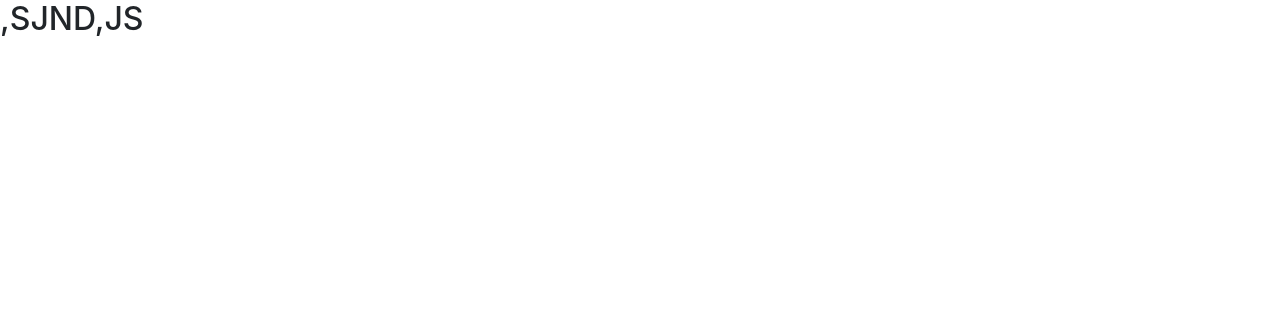
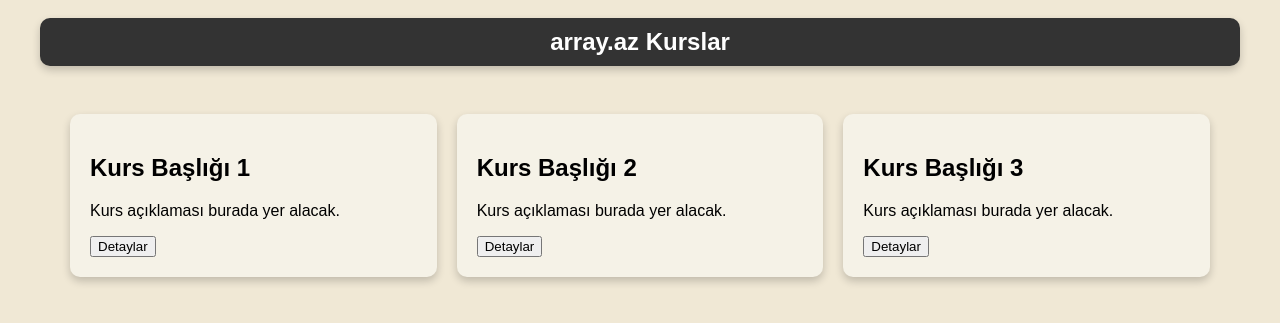
Before and after one commit to FakeScript0/ArrayAzProject, a Django app: page /cource/teacher/ in a window 1280 px wide. Before the commit the part shown is almost empty. Shown: the top 323 px of the page. Run offline with Django 4.2, Linux system fonts and the light colour scheme; some libraries are stand-ins or nearby versions.

Commit message:
manage.py revision

```diff
--- a/templates/course_teacher.html
+++ b/templates/course_teacher.html
@@ -1,4 +1,104 @@
-{% extends "layout.html" %}
-{% block body %}
-<h2>,SJND,JS</h2>
-{% endblock body %}
+<!DOCTYPE html>
+<html lang="en">
+<head>
+    <meta charset="UTF-8">
+    <meta name="viewport" content="width=device-width, initial-scale=1.0">
+    <title>array.az Kurslar</title>
+    <style>
+        /* Sayfa Arka Planı */
+        html, body {
+            background-color: #f0e8d5; /* Sayfa arka plan rengi */
+            margin: 0;
+            padding: 0;
+        }
+
+        /* Navbar */
+        .navbar {
+            background-color: #333;
+            padding: 10px;
+            color: white;
+            text-align: center;
+            border-radius: 10px; /* Köşeleri yuvarlat */
+            box-shadow: 0 4px 8px rgba(0, 0, 0, 0.2);
+        }
+
+        /* Navbar Başlık */
+        .navbar h1 {
+            margin: 0;
+            padding: 0;
+            font-size: 24px;
+        }
+
+        /* Kurs Kartları */
+        .course-card {
+            background-color: #f5f2e7; /* Bej arka plan rengi */
+            margin: 10px;
+            padding: 20px;
+            border-radius: 10px;
+            box-shadow: 0 4px 8px rgba(0, 0, 0, 0.2);
+            display: inline-block;
+            width: calc(33.33% - 20px); /* 3 sütunlu düzen için */
+            box-sizing: border-box;
+        }
+
+        /* İçerik Sıralama */
+        .content {
+            display: flex;
+            flex-wrap: wrap;
+            justify-content: space-around; /* İçeriği ortala */
+            padding: 20px;
+        }
+
+        /* Sayfa Düzeni */
+        body {
+            font-family: Arial, sans-serif;
+        }
+
+        /* Konteynır */
+        .container {
+            max-width: 1200px; /* Maksimum genişlik */
+            margin: 0 auto; /* Sayfayı ortala */
+        }
+
+        /* Kartların Altını Beyaz Yap */
+        .course-card:hover {
+            background-color: white; /* Kartın altını beyaz yap */
+        }
+    </style>
+</head>
+<body>
+    <!-- Navbar Konteyneri -->
+    <div class="container">
+        <!-- Navbar -->
+        <br>
+        <div class="navbar">
+            <h1>array.az Kurslar</h1>
+        </div>
+        <br>
+
+    </div>
+
+    <!-- Ana Konteyner -->
+    <div class="container">
+        <!-- Kurs Kartları -->
+        <div class="content">
+            <div class="course-card">
+                <h2>Kurs Başlığı 1</h2>
+                <p>Kurs açıklaması burada yer alacak.</p>
+                <button>Detaylar</button>
+            </div>
+            <div class="course-card">
+                <h2>Kurs Başlığı 2</h2>
+                <p>Kurs açıklaması burada yer alacak.</p>
+                <button>Detaylar</button>
+            </div>
+            <div class="course-card">
+                <h2>Kurs Başlığı 3</h2>
+                <p>Kurs açıklaması burada yer alacak.</p>
+                <button>Detaylar</button>
+            </div>
+            <!-- Daha fazla kurs kartı ekleyebilirsiniz -->
+        </div>
+    </div>
+</body>
+</html>
```
